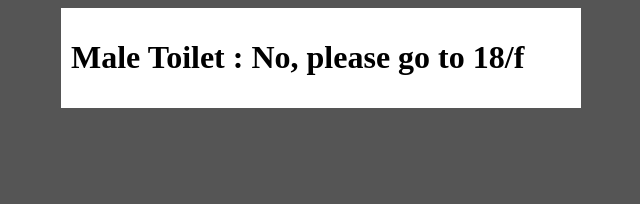
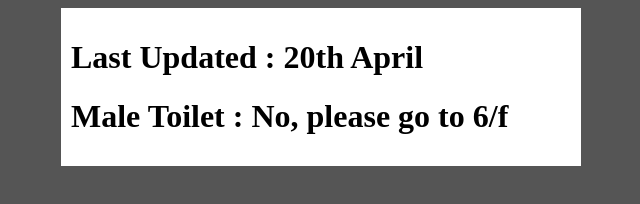
Before and after one commit to paroskwan/paroskwan.github.io, a plain HTML site: page istoiletstillwork/isit.html in a window 1280 px wide. Shown: the whole page, without its empty margins (319-959 px from the left). Drawn offline with Linux system fonts and the light colour scheme.

Commit message:
update info

```diff
--- a/istoiletstillwork/isit.html
+++ b/istoiletstillwork/isit.html
@@ -18,7 +18,8 @@ body {
 <body>
 
 <div class="content">
-  <h1>Male Toilet : No, please go to 18/f</h1>
+  <h1>Last Updated : 20th April</h1>
+  <h1>Male Toilet : No, please go to 6/f</h1>
 
 
 </body>
```
